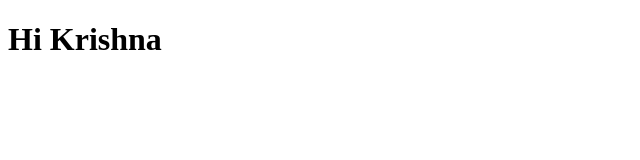
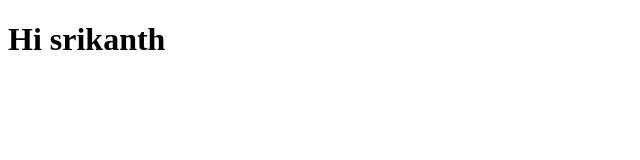
Before and after one commit to Srikanth-A-007/Cogni, a plain HTML site: page index.html in a window 1280 px wide. Shown: the full height of the page, 0-640 px from the left. Drawn offline with Linux system fonts and the light colour scheme.

Commit message:
Updated index.html

```diff
--- a/index.html
+++ b/index.html
@@ -4,7 +4,8 @@
     <meta charset="UTF-8">
     <meta name="viewport" content="width=device-width, initial-scale=1.0">
     <title>Document</title>
-   <h1> Hi Krishna</h1>
+   <h1> Hi srikanth
+</h1>
 </head>
 <body>
 
```
